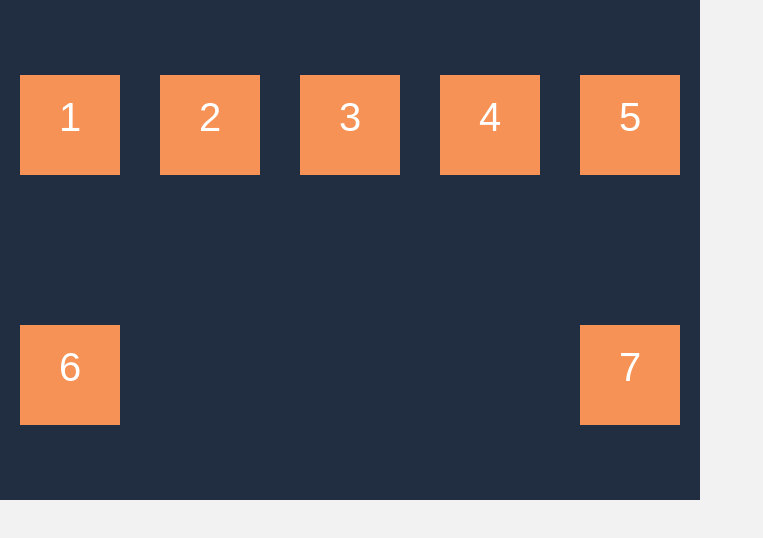
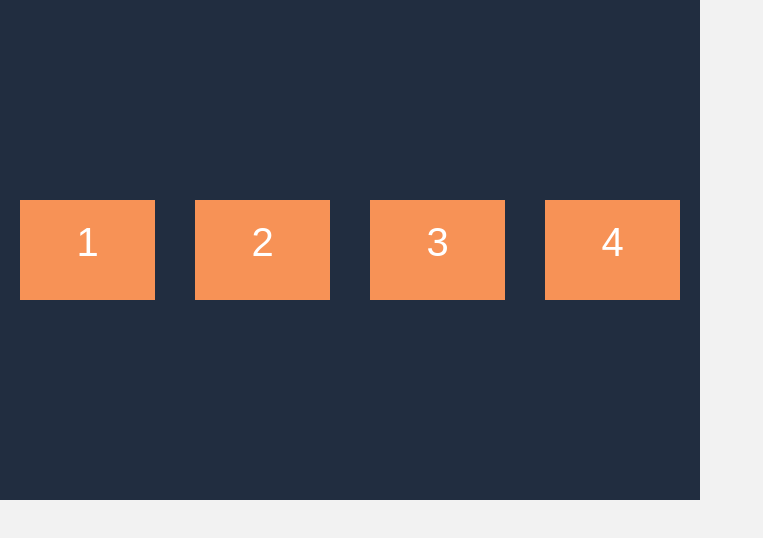
Before and after one commit to adriayc/CSS-CAE, a plain HTML site: page flexbox.html in a window 1280 px wide. Shown: the whole page, without its empty margins (0-763 px from the left). Drawn offline with Linux system fonts and the light colour scheme.

Commit message:
FLEXBOX: Propiedades para los Elementos Hijo

```diff
--- a/flexbox.css
+++ b/flexbox.css
@@ -39,25 +39,28 @@ PROPIEDADES DEL CONTENEDOR PADRE
 ----------------------------------
 PROPIEDADES DE LOS ELEMENTOS HIJO
 ----------------------------------
-- order: ;
+- order: <numero>;
+	Cambia el orden de los elementos segun el numero que le asignemos .
 
-- flex-grow: ;
+- flex-grow: <numero>;
 	Acepta un numero que servira de proporcion para hacer crecer el elemento en relacion a los otros.
 
-	Si todo los elementos tienen flex-grow 1 el espacion restante se distribuira entre los elementos.
+	Si todo los elementos tienen flex-grow 1 el espacio restante se distribuira entre los elementos.
 
-- flex-shrink: ;
+- flex-shrink: <numero>;
 	Define la habilidad de un elemento para hacerse mas pequenio.
 
-	Por defecto todos se pueden hacer mas pequenios pero si le ponemos flex-shrink 0 el elmento no podra ser mas pequenio que su ancho especificado.
+	Por defecto todos se pueden hacer mas pequenios pero si le ponemos flex-shrink 0 el elemento no podra
+	ser mas pequenio que su ancho especificado.
 
-- flex-basic: ;
+- flex-basic: 200px;
 	Nos permite especificar el valor inicial que tendra un elemento.
 
 - flex: 1 1 auto;
 	Es un atajo para flex-grow, flex-shrink y flex-basic.
 
 - align-self: auto | flex-start | flex-end | center | baseline | stretch;
+	Ajusta un elemento verticalmente al alto del padre.
 */
 
 
@@ -117,14 +120,14 @@ body {
 	/*El elemento hijo no debe tener definido el alto*/
 	/*align-items: stretch;*/
 	/*Alinea los elementos segun la fuentes en una linea*/
-	align-items: baseline;
+	/*align-items: baseline;*/
 
 	/*AJUSTAR EL CONTENIDO VERTICALMENTE (SI EXISTE MAS DE 1 LINEA DE ELEMENTOS)*/
 	/*align-content: flex-start;*/
 	/*align-content: flex-end;*/
-	/*align-content: center;*/
+	align-content: center;
 	/*align-content: space-between;*/
-	align-content: space-around;
+	/*align-content: space-around;*/
 
 	/*OTRA OPCION PARA AJUSTAR ELEMENTOS*/
 	/*float: left;*/
@@ -132,6 +135,7 @@ body {
 
 .caja {
 	width: 100px;
+	/*width: 150px;*/
 	height: 100px;
 	background: #f79256;
 	color: #fff;
@@ -139,8 +143,68 @@ body {
 	font-size: 40px;
 	margin: 20px;
 	padding: 20px;
+
+	/*CAMBIAR EL ORDEN*/
+	/*Cambia el orden de los elementos*/
+	/*order: 1;*/
+
+	/*AGRANDAR UN ELEMENTO*/
+	/*Permite que el elemento crezca en relacion a otro, pero si
+	sobrepasa su ancho se pone abajo y ocupa todo el espacio*/
+	flex-grow: 1;
+
+	/*ACHICAR UN ELEMENTO*/
+	/*Permite que el elemento se haga mas pequenio, si se pone el valor de 0 el elemento
+	no podra ser mas pequenio que su ancho*/
+	flex-shrink: 1;
+
+	/*ATAJO*/
+	/*Atajo para el flex-shrink, flex-grow y el tamanio*/
+	flex: 1 1 auto;
+
+	/*PERMITE QUE UN ELEMENTO OCUPE TODO EL ALTO DEL PADRE*/
+	/*align-self: auto;*/
 }
 
-/*.dos {
-	font-size: 70px;
+/*.uno {
+	order: 3;
+	flex-grow: 1;
 }*/
+.dos {
+	/*width: 200px;*/
+
+	/*ORDEN DEL ELEMENTO*/
+	/*order: 2;*/
+
+	/*CUAN GRANDE SE HARA EL ELEMENTO EN RELACIO A OTROS*/
+	/*flex-grow: 2;*/
+
+	/*CUAN PEQUENIO SE HARA EL ELEMENTO EN RELACION A OTROS*/
+	/*flex-shrink: 0;*/
+
+	/*ESTABLECE EL VALOR INICIAL DE UN ELEMENTO*/
+	/*Permite el valor inicial que tendra el elemento,
+	similar a poner su ancho*/
+	/*flex-basis: 200px;*/
+
+	/*ATAJO*/
+	/*Atajo para el flex-shrink, flex-grow y el tamanio*/
+	/*flex: 1 1 auto;*/
+
+	/*PERMITE QUE UN ELEMENTO OCUPE TODO EL ALTO DEL PADRE*/
+	/*Establecer un alto al contenedor padre para que funcione*/
+	/*align-self: auto;*/
+	/*align-self: flex-start;*/
+	/*align-self: flex-end;*/
+	/*align-self: center;*/
+	/*Centra segun la fuente del elemento, casi nunca se usa*/
+	/*align-self: baseline;*/
+	/*Permite que el elemento ocupe todo el ancho del padre,
+	para eso es necesario colocar el alto automatico*/
+	align-self: stretch;
+	height: auto;
+}
+/*.tres {
+	order: 1;
+	flex-grow: 1;
+}*/
--- a/flexbox.html
+++ b/flexbox.html
@@ -7,13 +7,13 @@
 </head>
 <body>
 	<div class="contenedor">
-		<div class="caja">1</div>
+		<div class="caja uno">1</div>
 		<div class="caja dos">2</div>
-		<div class="caja">3</div>
+		<div class="caja tres">3</div>
 		<div class="caja">4</div>
-		<div class="caja">5</div>
-		<div class="caja">6</div>
-		<div class="caja">7</div>
+		<!-- <div class="caja">5</div> -->
+		<!-- <div class="caja">6</div> -->
+		<!-- <div class="caja">7</div> -->
 	</div>
 </body>
 </html>
```
